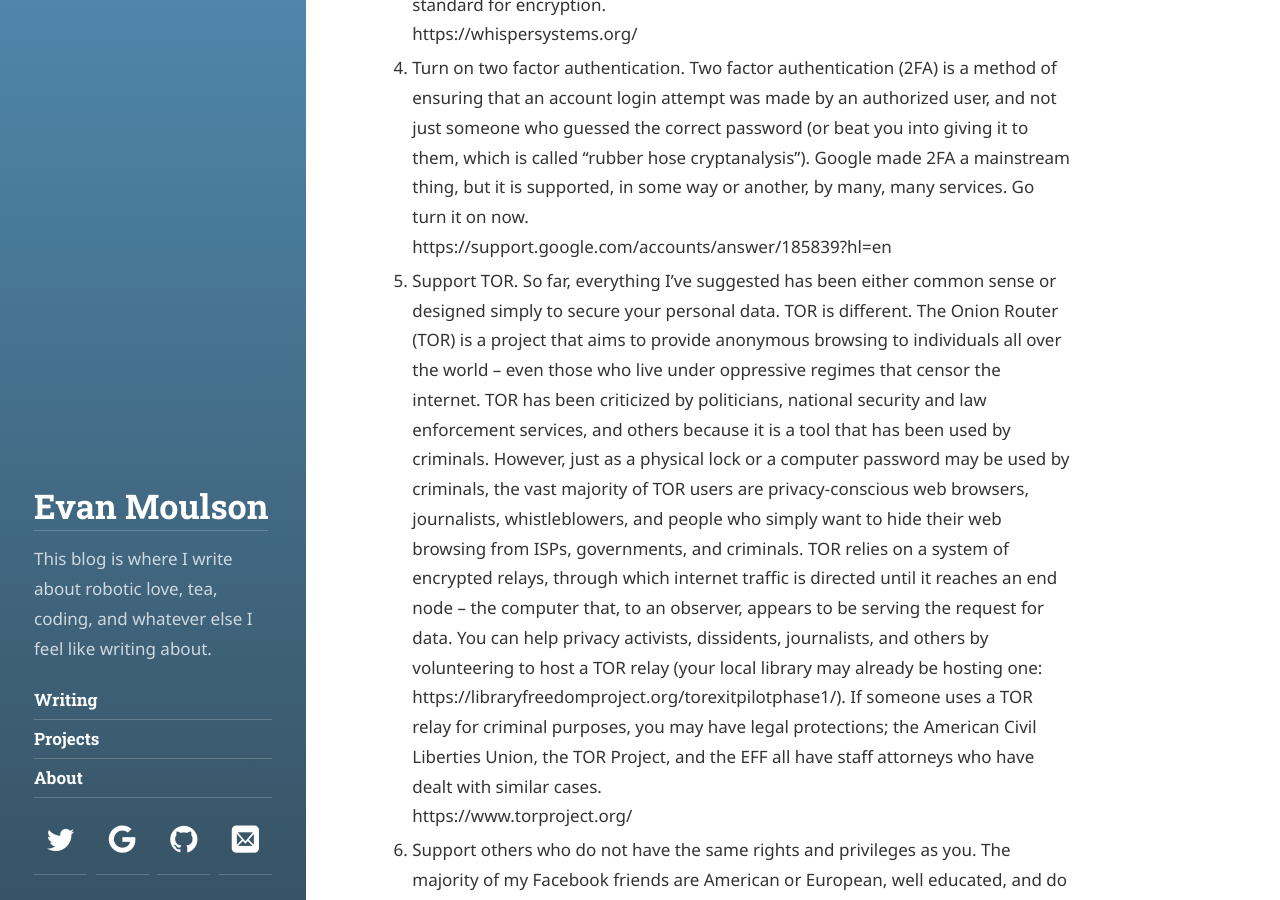
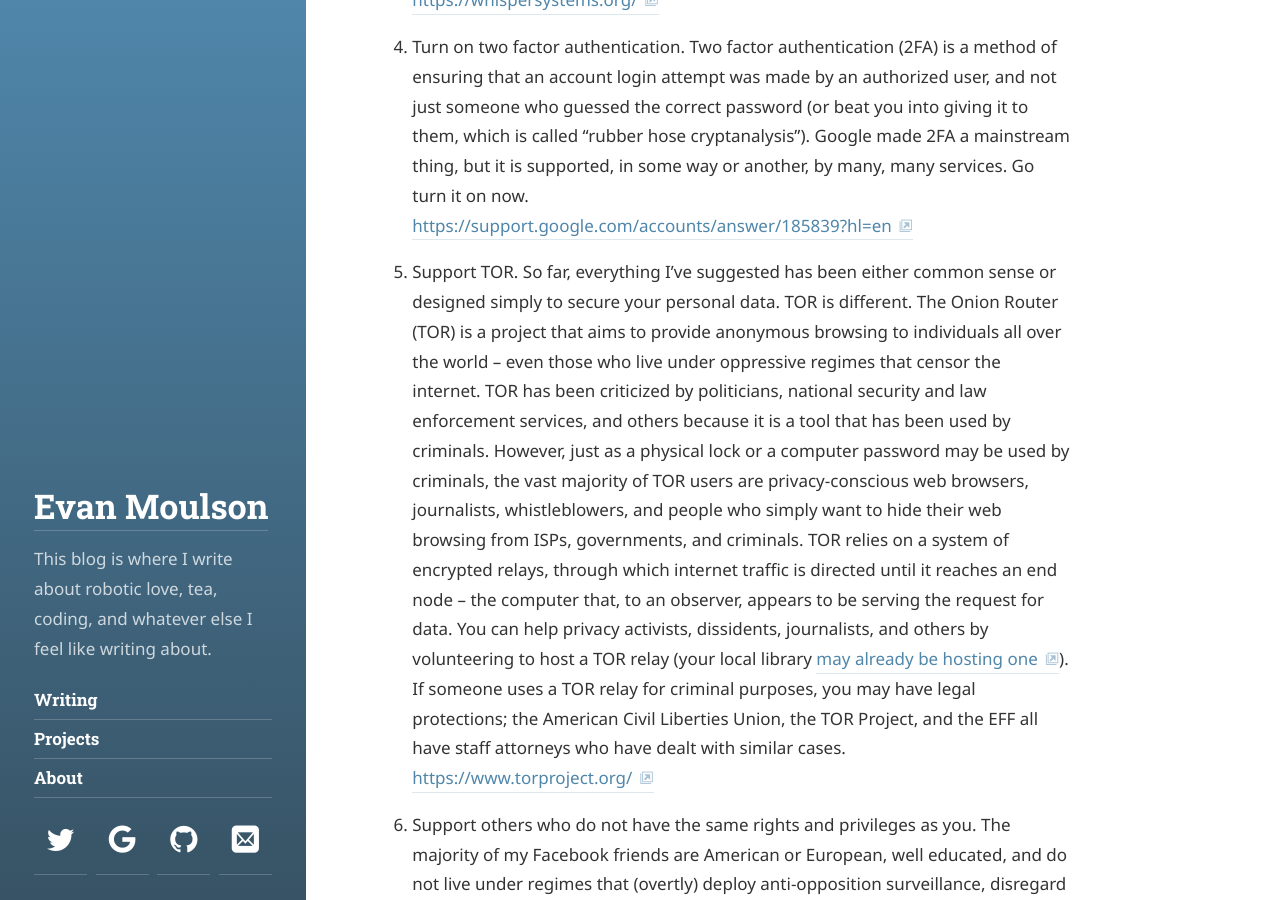
Before and after one commit to emoulson/emoulson.github.io, a Jekyll site: the page built from _posts/2016-11-10-encryption-after-the-election.md, in a window 1280 px wide and 900 px high, scrolled down 1414 px. Built offline with Jekyll 4.4.1, drawn with Linux system fonts in a browser that asks for light colours; some web fonts are replaced; part of the change alters nothing that is shown.

```diff
--- a/_posts/2016-11-10-encryption-after-the-election.md
+++ b/_posts/2016-11-10-encryption-after-the-election.md
@@ -9,20 +9,25 @@ You may know that I'm a big proponent of strong encryption -- "tin foil hat" stu
 
 This is not about who was elected on Tuesday; this is an issue that has been around much longer, and will have implications that will reach far beyond one four year term. This is also probably going to be a long read, and I hope you will do more than skim it, because I value your thoughts and ideas.
 
-1. Know your rights. Whether you live in the United States, the United Kingdom, Brazil, Liberia, or Hong Kong, you have rights that pertain to your liberties and your data, and whether or not you may be compelled to divulge your data. These rights can be complicated: for instance, in the United States, you may be compelled to unlock a phone if it is locked with your fingerprint, but not if it is locked with a password; in the United Kingdom, refusing to provide a password to authorities is a criminal offense. The Electronic Frontier Foundation provides resources to guide you, and there are many other resources available online.
- https://www.eff.org/issues/know-your-rights
-2. Use strong passwords and change them often. This is a slippery slope. It's easy to remember one password and to use it for all or most of your digital accounts. However, that means that if any of your accounts are compromised, all of your accounts are compromised. Try separating vital information like banking or email from non-vital information by using different passwords for different types of accounts, if using completely different passwords is difficult. Do not keep a plaintext (unencoded) spreadsheet of your accounts and passwords online. If you need a memory aid, use a small, physical notebook and try to obscure the contents (i.e. by adding random characters or words every few characters). This is not perfect, but it will help protect you. Using password generators/safes like LastPass and KeePass (the latter of which is open source) is an alternative, but remember: all of your passwords are only as safe as your master password.
-https://xkcd.com/936/
-https://xkcd.com/792/
-http://keepass.info/
-https://www.lastpass.com/
-3. Use secure messaging. Look into GnuPGP if you need to send sensitive emails, and join Signal (an end to end encrypted messaging app for texting). Signal is dead simple and PGP, while it's more complicated, is being supported in many, many more applications and the algorithms that underlay it are currently the gold standard for encryption.
-https://whispersystems.org/
-4. Turn on two factor authentication. Two factor authentication (2FA) is a method of ensuring that an account login attempt was made by an authorized user, and not just someone who guessed the correct password (or beat you into giving it to them, which is called "rubber hose cryptanalysis"). Google made 2FA a mainstream thing, but it is supported, in some way or another, by many, many services. Go turn it on now.
-https://support.google.com/accounts/answer/185839?hl=en
-5. Support TOR. So far, everything I've suggested has been either common sense or designed simply to secure your personal data. TOR is different. The Onion Router (TOR) is a project that aims to provide anonymous browsing to individuals all over the world -- even those who live under oppressive regimes that censor the internet. TOR has been criticized by politicians, national security and law enforcement services, and others because it is a tool that has been used by criminals. However, just as a physical lock or a computer password may be used by criminals, the vast majority of TOR users are privacy-conscious web browsers, journalists, whistleblowers, and people who simply want to hide their web browsing from ISPs, governments, and criminals. TOR relies on a system of encrypted relays, through which internet traffic is directed until it reaches an end node -- the computer that, to an observer, appears to be serving the request for data. You can help privacy activists, dissidents, journalists, and others by volunteering to host a TOR relay (your local library may already be hosting one: https://libraryfreedomproject.org/torexitpilotphase1/). If someone uses a TOR relay for criminal purposes, you may have legal protections; the American Civil Liberties Union, the TOR Project, and the EFF all have staff attorneys who have dealt with similar cases.
-https://www.torproject.org/
-6. Support others who do not have the same rights and privileges as you. The majority of my Facebook friends are American or European, well educated, and do not live under regimes that (overtly) deploy anti-opposition surveillance, disregard the rule of law, or engage in secretive and malicious operations against their own citizens. Many others do not have this luxury, and so it is up to us to hold our leaders accountable for decisions that might (directly or indirectly) compromise the human rights of others. This means that we should push for stronger encryption standards, not turn a blind eye to the suppression of dissidents by other governments, and advocate for a more free (as in speech) internet in order to create a global commons from which anyone can feel free to add or draw value.
+  1. Know your rights. Whether you live in the United States, the United Kingdom, Brazil, Liberia, or Hong Kong, you have rights that pertain to your liberties and your data, and whether or not you may be compelled to divulge your data. These rights can be complicated: for instance, in the United States, you may be compelled to unlock a phone if it is locked with your fingerprint, but not if it is locked with a password; in the United Kingdom, refusing to provide a password to authorities is a criminal offense. The Electronic Frontier Foundation provides resources to guide you, and there are many other resources available online.
+  [https://www.eff.org/issues/know-your-rights](https://www.eff.org/issues/know-your-rights)
+
+  2. Use strong passwords and change them often. This is a slippery slope. It's easy to remember one password and to use it for all or most of your digital accounts. However, that means that if any of your accounts are compromised, all of your accounts are compromised. Try separating vital information like banking or email from non-vital information by using different passwords for different types of accounts, if using completely different passwords is difficult. Do not keep a plaintext (unencoded) spreadsheet of your accounts and passwords online. If you need a memory aid, use a small, physical notebook and try to obscure the contents (i.e. by adding random characters or words every few characters). This is not perfect, but it will help protect you. Using password generators/safes like LastPass and KeePass (the latter of which is open source) is an alternative, but remember: all of your passwords are only as safe as your master password.
+  [https://xkcd.com/936/](https://xkcd.com/936/)
+  [https://xkcd.com/792/](https://xkcd.com/792/)
+  [http://keepass.info/](http://keepass.info/)
+  [https://www.lastpass.com/](https://www.lastpass.com/)
+
+  3. Use secure messaging. Look into GnuPGP if you need to send sensitive emails, and join Signal (an end to end encrypted messaging app for texting). Signal is dead simple and PGP, while it's more complicated, is being supported in many, many more applications and the algorithms that underlay it are currently the gold standard for encryption.
+  [https://whispersystems.org/](https://whispersystems.org/)
+
+  4. Turn on two factor authentication. Two factor authentication (2FA) is a method of ensuring that an account login attempt was made by an authorized user, and not just someone who guessed the correct password (or beat you into giving it to them, which is called "rubber hose cryptanalysis"). Google made 2FA a mainstream thing, but it is supported, in some way or another, by many, many services. Go turn it on now.
+  [https://support.google.com/accounts/answer/185839?hl=en](https://support.google.com/accounts/answer/185839?hl=en)
+
+  5. Support TOR. So far, everything I've suggested has been either common sense or designed simply to secure your personal data. TOR is different. The Onion Router (TOR) is a project that aims to provide anonymous browsing to individuals all over the world -- even those who live under oppressive regimes that censor the internet. TOR has been criticized by politicians, national security and law enforcement services, and others because it is a tool that has been used by criminals. However, just as a physical lock or a computer password may be used by criminals, the vast majority of TOR users are privacy-conscious web browsers, journalists, whistleblowers, and people who simply want to hide their web browsing from ISPs, governments, and criminals. TOR relies on a system of encrypted relays, through which internet traffic is directed until it reaches an end node -- the computer that, to an observer, appears to be serving the request for data. You can help privacy activists, dissidents, journalists, and others by volunteering to host a TOR relay (your local library [may already be hosting one](https://libraryfreedomproject.org/torexitpilotphase1/)). If someone uses a TOR relay for criminal purposes, you may have legal protections; the American Civil Liberties Union, the TOR Project, and the EFF all have staff attorneys who have dealt with similar cases.
+  [https://www.torproject.org/](https://www.torproject.org/)
+
+  6. Support others who do not have the same rights and privileges as you. The majority of my Facebook friends are American or European, well educated, and do not live under regimes that (overtly) deploy anti-opposition surveillance, disregard the rule of law, or engage in secretive and malicious operations against their own citizens. Many others do not have this luxury, and so it is up to us to hold our leaders accountable for decisions that might (directly or indirectly) compromise the human rights of others. This means that we should push for stronger encryption standards, not turn a blind eye to the suppression of dissidents by other governments, and advocate for a more free (as in speech) internet in order to create a global commons from which anyone can feel free to add or draw value.
 
 I may add to this list as I think more about it and, hopefully, as discussion happens in the comments.
 
```
